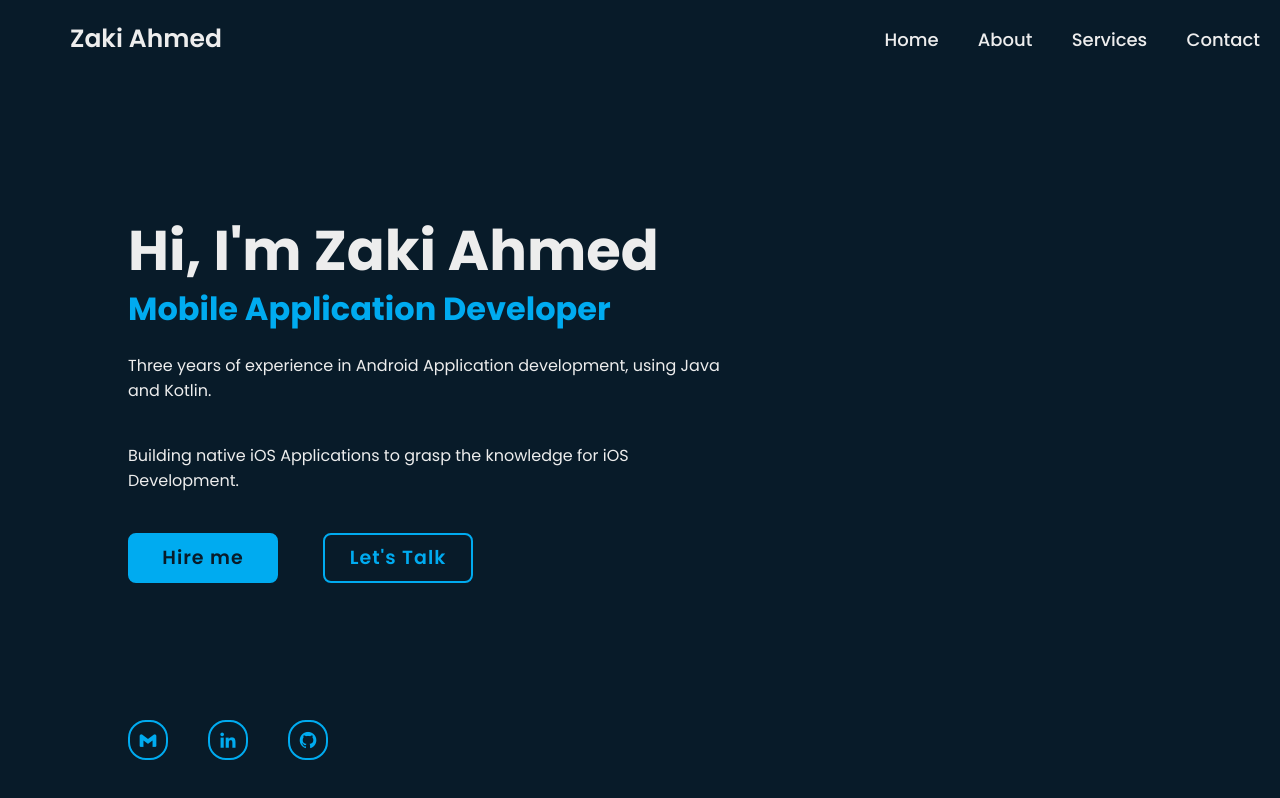
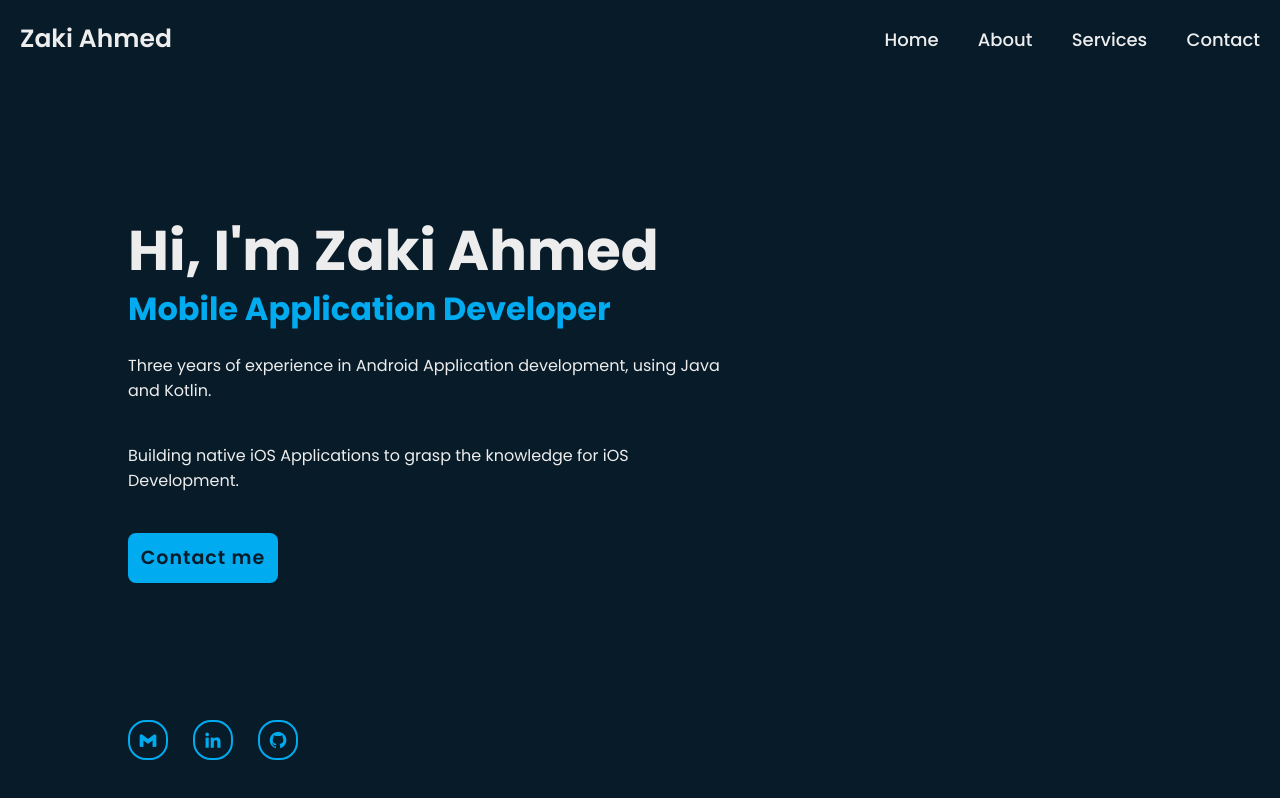
Before and after one commit to ZakiAhmed7/ZakiAhmed7.github.io, a plain HTML site: page index.html in a window 1280 px wide. Drawn offline with nearby package versions, Linux system fonts and the light colour scheme.

Commit message:
Minor chnages

```diff
--- a/index.html
+++ b/index.html
@@ -31,8 +31,8 @@
             <p>Building native iOS Applications to
                 grasp the knowledge for iOS Development.</p>
             <div class="button-box">
-                <a href="https://mail.google.com/mail/u/0/?fs=1&to=syedzakiahmed711@gmail.com&su=SUBJECT&body=BODY&tf=cm">Hire me</a>
-                <a href="#">Let's Talk</a>
+                <a href="https://mail.google.com/mail/u/0/?fs=1&to=syedzakiahmed711@gmail.com&su=SUBJECT&body=BODY&tf=cm">Contact me</a>
+                <!-- <a href="#">Let's Talk</a> -->
             </div>
         </div>
 
--- a/style.css
+++ b/style.css
@@ -29,7 +29,7 @@ body {
     color: #ededed;
     text-decoration: none;
     font-weight: 600;
-    margin-left: 50px;
+    /* margin-left: 50px;    */
 }
 
 .logo::before {
@@ -209,7 +209,8 @@ body {
 .home-social {
     position: absolute;
     bottom: 40px;
-    width: 200px;
+    /* width: 200px; */
+    width: 170px;
     display: flex;
     justify-content: space-between;
 }
```
